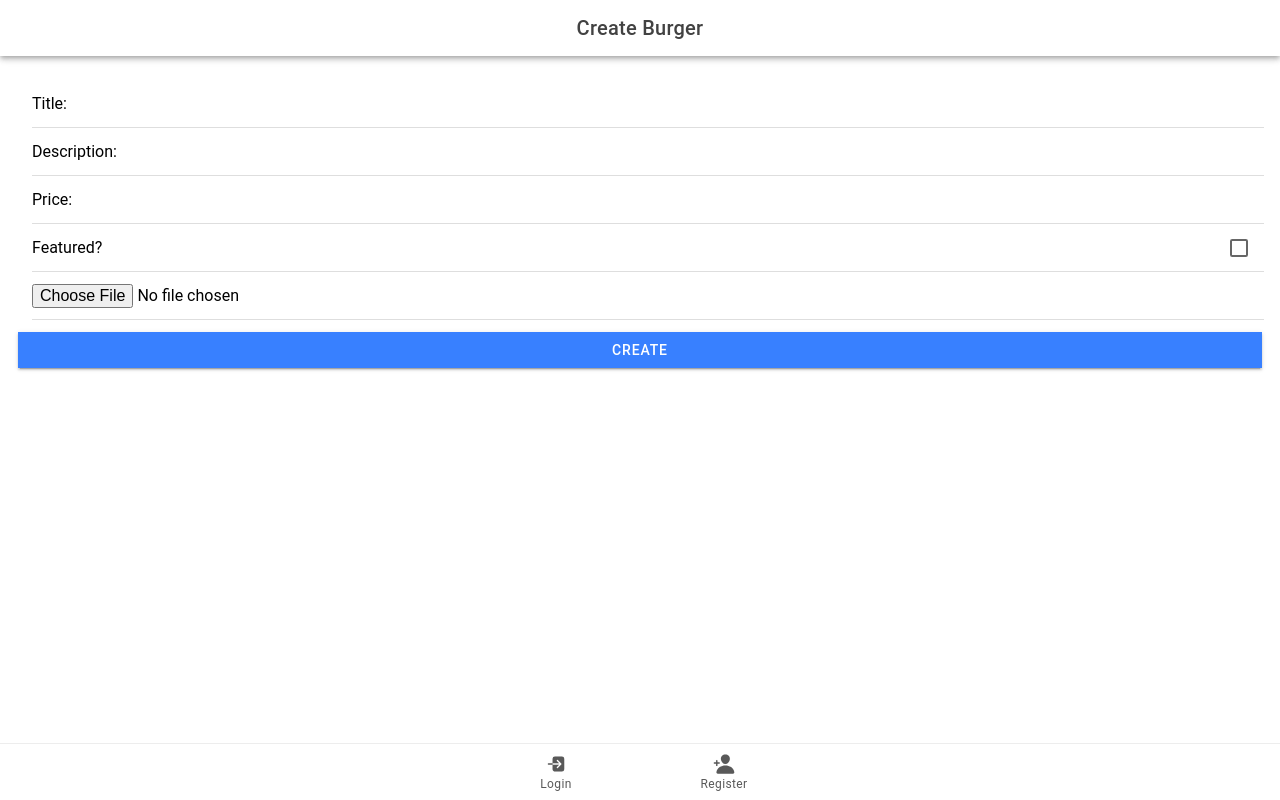
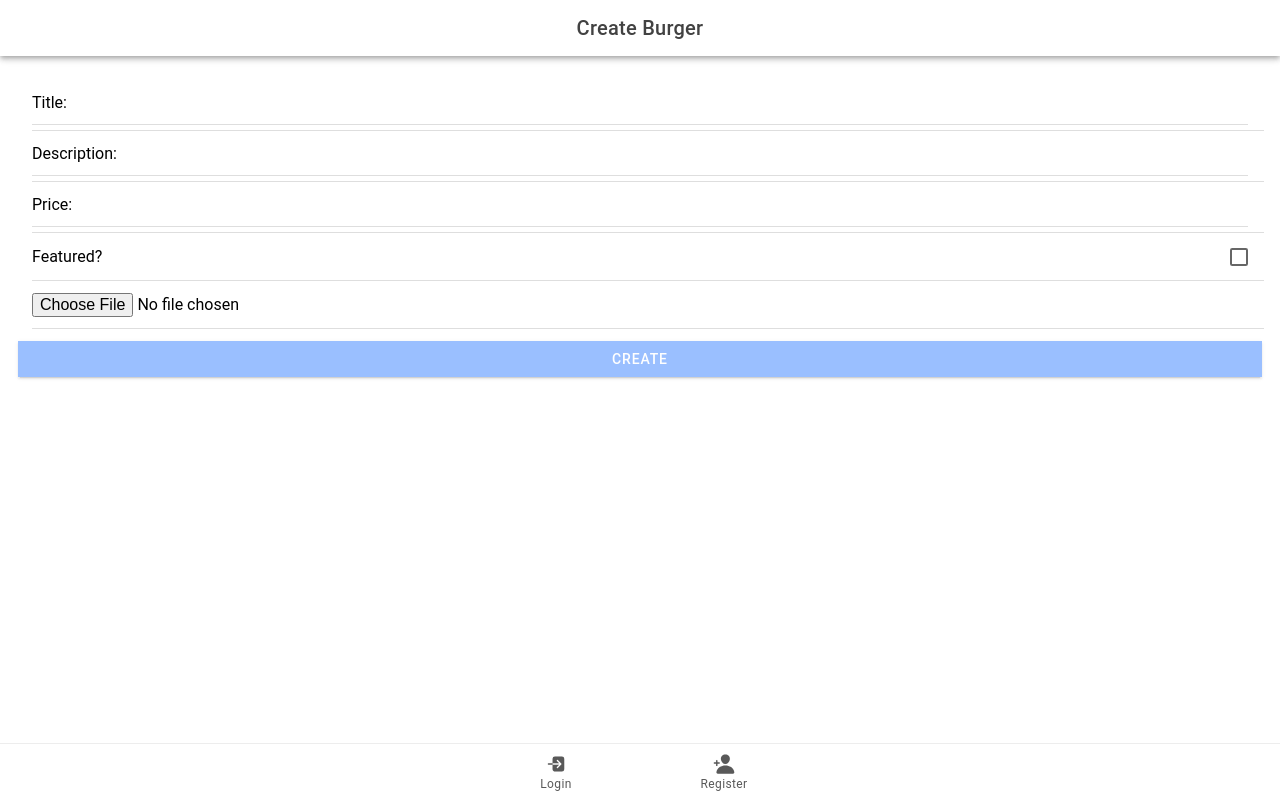
Before and after one commit to DFSPC/food-burger-app, a React (Vite) app: page /create in a window 1280 px wide. Built offline with nearby package versions, Linux system fonts and the light colour scheme.

Commit message:
Add validation create edit burger

```diff
--- a/src/pages/CreateUpdate.tsx
+++ b/src/pages/CreateUpdate.tsx
@@ -5,14 +5,14 @@ import {
     IonInput,
     IonList
 } from "@ionic/react";
-import React from "react";
+import React, { useState } from "react";
 import BasePage from "./../BasePage";
 import { useMutation } from "@apollo/client";
 import {
     CREATE_BURGERS_QUERY,
     UPDATE_BURGER_QUERY
 } from "../common/graphql.querys";
-
+import { validateText, validateNumber } from "./../common/validate";
 import { useHistory } from "react-router-dom";
 
 const CreateUpdate: React.FC<{
@@ -43,6 +43,22 @@ const CreateUpdate: React.FC<{
         editBurger,
         { data: dataEdit, loading: loadingEdit, error: errorEdit }
     ] = useMutation(UPDATE_BURGER_QUERY);
+
+    const emptyForm =
+        props.action == "create"
+            ? {
+                  title: false,
+                  description: false,
+                  price: false
+              }
+            : {
+                  title: true,
+                  description: true,
+                  price: true
+              };
+
+    const [isTouched, setIsTouched] = useState(emptyForm);
+    const [isValid, setIsValid] = useState(emptyForm);
 
     const convertBase64 = async (file: any) => {
         return new Promise((resolve, reject) => {
@@ -79,6 +95,20 @@ const CreateUpdate: React.FC<{
         });
     };
 
+    const validateInput = (ev: any) => {
+        const { name, value, checked, type } = ev.target;
+        let validInput: any;
+        if (type == "text") {
+            validInput = validateText(value);
+        } else if (type == "number") {
+            validInput = validateNumber(value);
+        }
+        setIsValid((previousValues: any) => ({
+            ...previousValues,
+            [name]: validInput
+        }));
+    };
+
     const handleInputChange = (ev: any) => {
         const { name, value, checked, type } = ev.target;
         let sendValue: any;
@@ -109,27 +139,69 @@ const CreateUpdate: React.FC<{
                         <IonItem>
                             <IonInput
                                 value={props.burgerValues.title}
-                                onIonInput={handleInputChange}
+                                onIonInput={(ev) => {
+                                    handleInputChange(ev);
+                                    validateInput(ev);
+                                }}
                                 name="title"
                                 label="Title:"
+                                className={`${isValid.title && "ion-valid"} ${
+                                    isValid.title === false && "ion-invalid"
+                                } ${isTouched.title && "ion-touched"}`}
+                                errorText="Invalid Title"
+                                onIonBlur={() =>
+                                    setIsTouched((previousValues: any) => ({
+                                        ...previousValues,
+                                        ["title"]: true
+                                    }))
+                                }
                             ></IonInput>
                         </IonItem>
 
                         <IonItem>
                             <IonInput
                                 value={props.burgerValues.description}
-                                onIonInput={handleInputChange}
+                                onIonInput={(ev) => {
+                                    handleInputChange(ev);
+                                    validateInput(ev);
+                                }}
                                 name="description"
                                 label="Description:"
+                                className={`${
+                                    isValid.description && "ion-valid"
+                                } ${
+                                    isValid.description === false &&
+                                    "ion-invalid"
+                                } ${isTouched.title && "ion-touched"}`}
+                                errorText="Invalid Description"
+                                onIonBlur={() =>
+                                    setIsTouched((previousValues: any) => ({
+                                        ...previousValues,
+                                        ["description"]: true
+                                    }))
+                                }
                             ></IonInput>
                         </IonItem>
                         <IonItem>
                             <IonInput
                                 value={props.burgerValues.price}
-                                onIonInput={handleInputChange}
+                                onIonInput={(ev) => {
+                                    handleInputChange(ev);
+                                    validateInput(ev);
+                                }}
                                 name="price"
                                 label="Price:"
                                 type="number"
+                                className={`${isValid.price && "ion-valid"} ${
+                                    isValid.price === false && "ion-invalid"
+                                } ${isTouched.title && "ion-touched"}`}
+                                errorText="Invalid Price"
+                                onIonBlur={() =>
+                                    setIsTouched((previousValues: any) => ({
+                                        ...previousValues,
+                                        ["pricce"]: true
+                                    }))
+                                }
                             ></IonInput>
                         </IonItem>
                         <IonItem>
@@ -152,6 +224,11 @@ const CreateUpdate: React.FC<{
                     </IonList>
 
                     <IonButton
+                        disabled={
+                            !isValid.title ||
+                            !isValid.description ||
+                            !isValid.price
+                        }
                         type="button"
                         color="primary"
                         expand="full"
```
